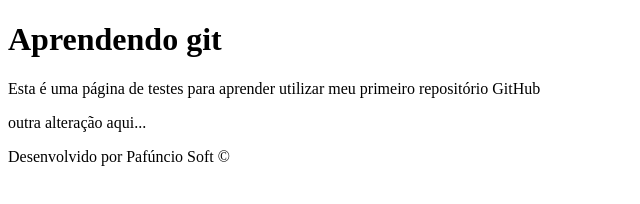
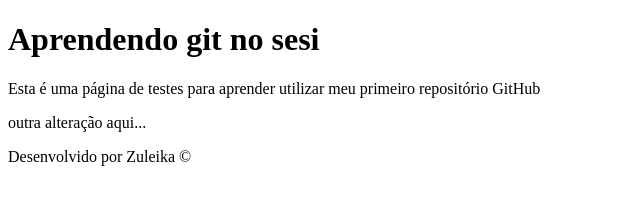
Before and after one commit to pskemellyn/RepositorioTeste, a plain HTML site: page index.html in a window 1280 px wide. Shown: the whole page, without its empty margins (0-640 px from the left). Drawn offline with Linux system fonts and the light colour scheme.

Commit message:
atualização zuleika e sesi

```diff
--- a/index.html
+++ b/index.html
@@ -11,7 +11,7 @@
 
 
     <header>
-        <h1>Aprendendo git</h1>
+        <h1>Aprendendo git no sesi</h1>
     </header>
 
 
@@ -25,7 +25,7 @@
 
 
     <footer>
-        Desenvolvido por Pafúncio Soft &copy;
+        Desenvolvido por Zuleika &copy;
     </footer>
 
 
```
